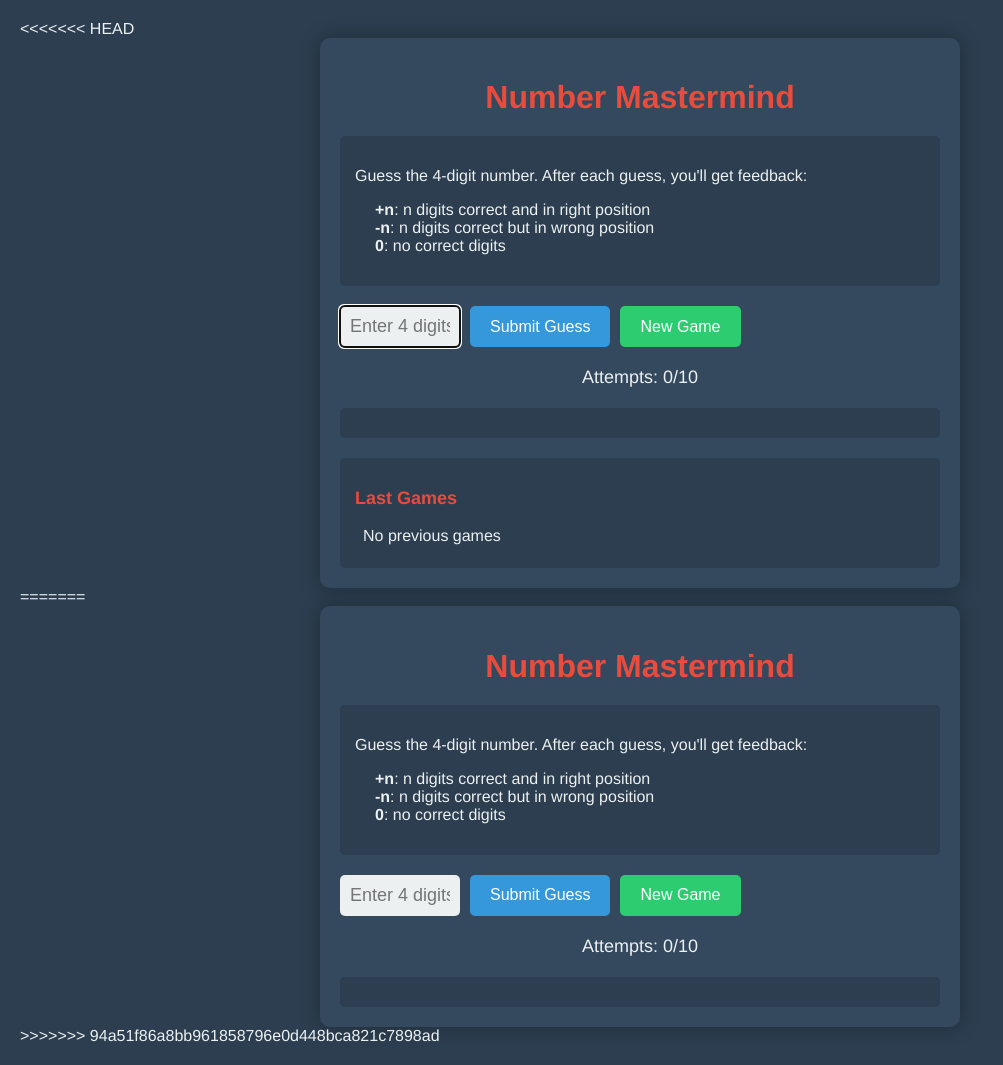
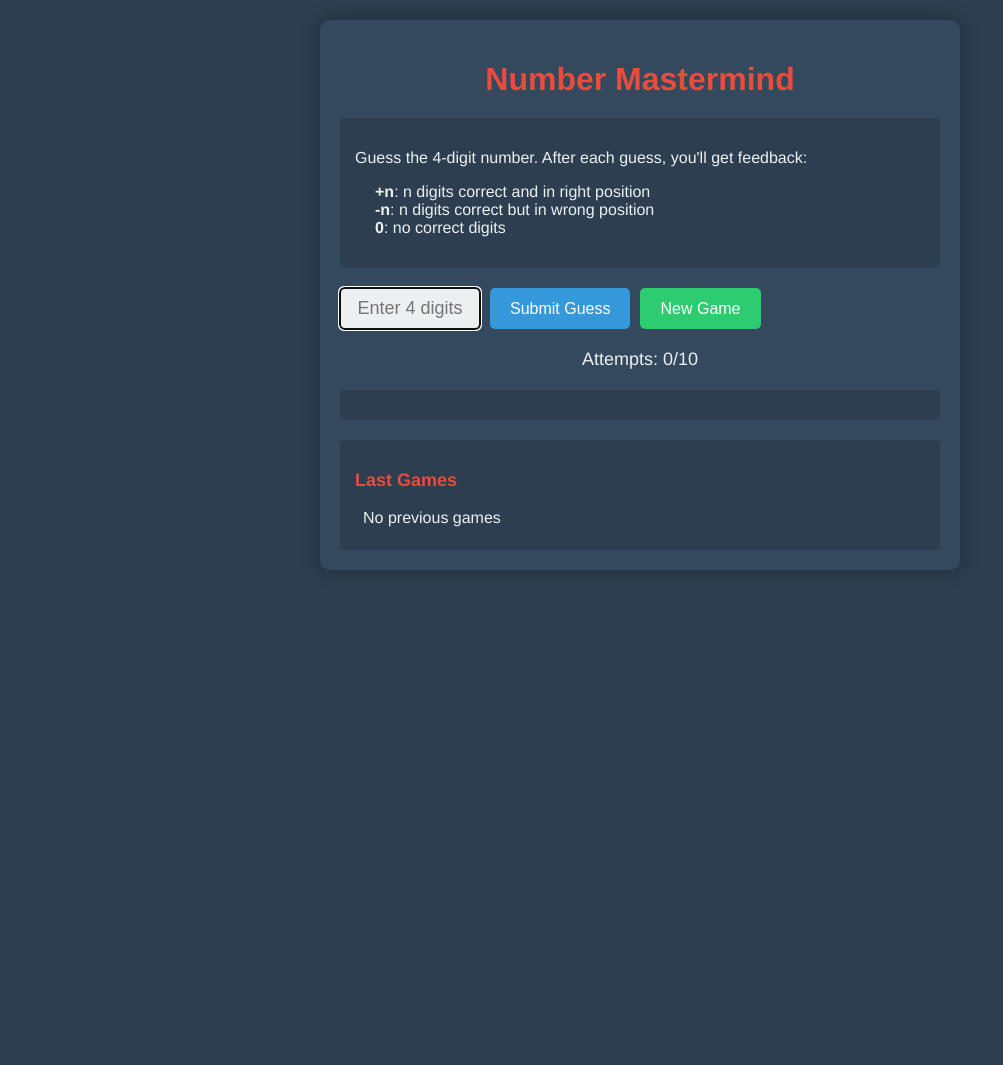
Before and after one commit to ahmetziyayildirim/mastermind, a Flask app: page / in a window 1280 px wide. Shown: the whole page, without its empty margins (0-1003 px from the left). After the commit the page ends 570 px from the top, so only its background shows below. Run offline with Flask 3, Linux system fonts and the light colour scheme; data that the repository does not hold is empty.

Commit message:
Clean up merge markers in index.html

```diff
--- a/templates/index.html
+++ b/templates/index.html
@@ -1,4 +1,3 @@
-<<<<<<< HEAD
 <!DOCTYPE html>
 <html lang="en">
 <head>
@@ -42,42 +41,4 @@
     </div>
     <script src="{{ url_for('static', filename='script.js') }}"></script>
 </body>
-=======
-<!DOCTYPE html>
-<html lang="en">
-<head>
-    <meta charset="UTF-8">
-    <meta name="viewport" content="width=device-width, initial-scale=1.0">
-    <title>Number Mastermind</title>
-    <link rel="stylesheet" href="{{ url_for('static', filename='style.css') }}">
-</head>
-<body>
-    <div class="container">
-        <h1>Number Mastermind</h1>
-        <div class="instructions">
-            <p>Guess the 4-digit number. After each guess, you'll get feedback:</p>
-            <ul>
-                <li><strong>+n</strong>: n digits correct and in right position</li>
-                <li><strong>-n</strong>: n digits correct but in wrong position</li>
-                <li><strong>0</strong>: no correct digits</li>
-            </ul>
-        </div>
-
-        <div class="game-controls">
-            <input type="text" id="guess-input" maxlength="4" placeholder="Enter 4 digits">
-            <button id="submit-guess">Submit Guess</button>
-            <button id="new-game">New Game</button>
-        </div>
-
-        <div class="status">
-            <p>Attempts: <span id="attempts">0</span>/10</p>
-        </div>
-
-        <div class="history" id="history">
-            <!-- Game history will be added here -->
-        </div>
-    </div>
-    <script src="{{ url_for('static', filename='script.js') }}"></script>
-</body>
->>>>>>> 94a51f86a8bb961858796e0d448bca821c7898ad
 </html>
```
